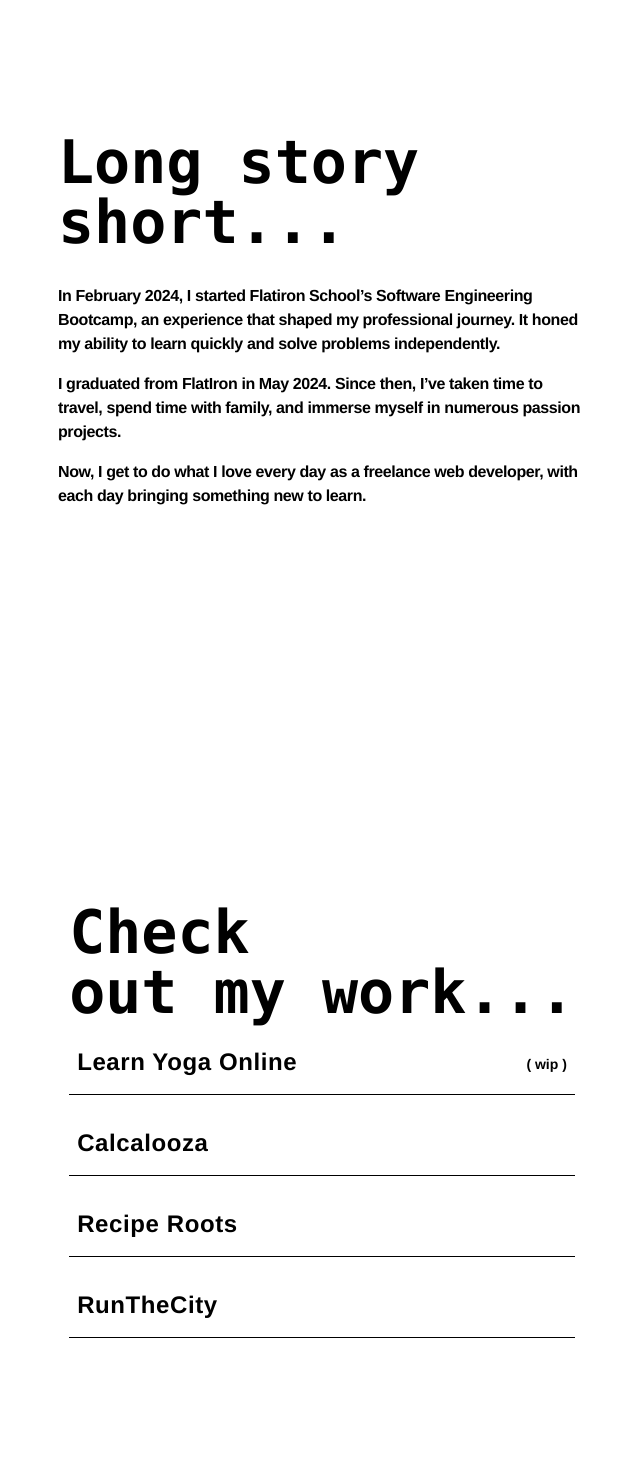
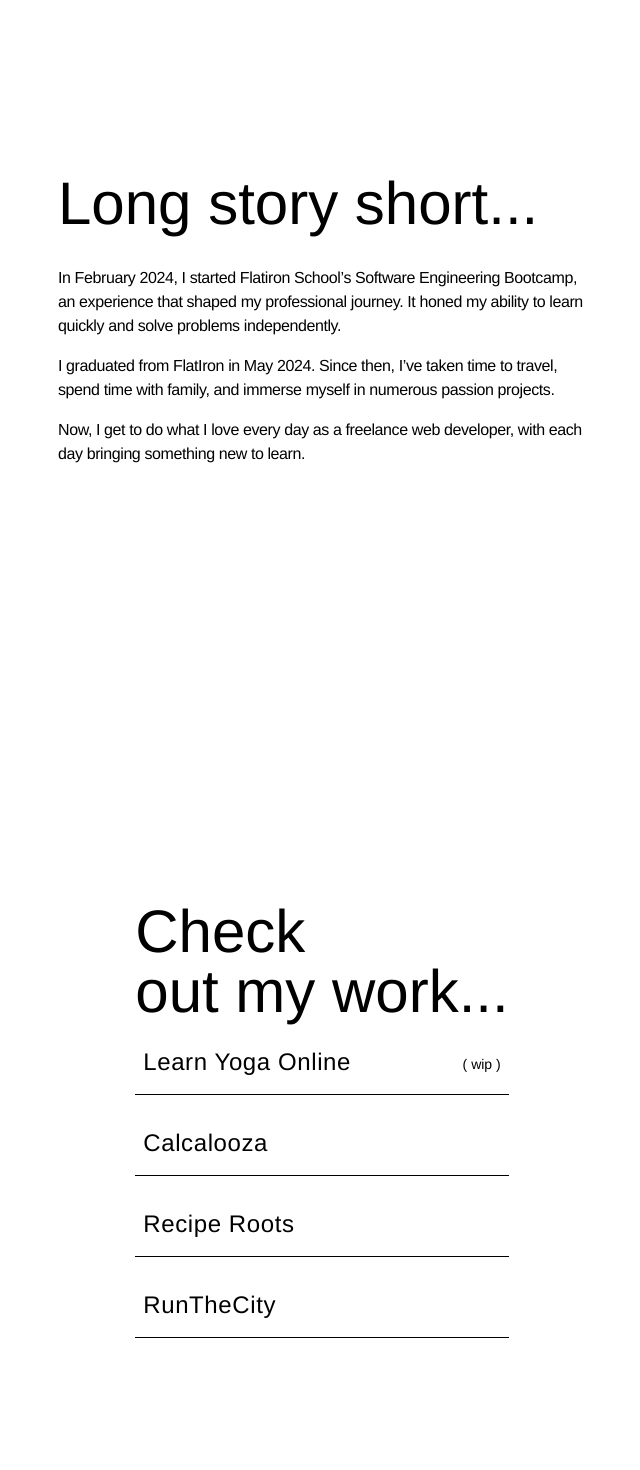
Before and after one commit to samanthacabrera/portfolio, a React (Vite) app: page / in a window 1280 px wide. Shown: the part 880-2350 px from the top of the page, without its empty margins (318-958 px from the left). Built offline with nearby package versions, Linux system fonts and the light colour scheme; no server answers.

Commit message:
update font-family weight

```diff
--- a/src/pages/homepage/Blog.jsx
+++ b/src/pages/homepage/Blog.jsx
@@ -50,7 +50,7 @@ function Blog() {
     return (
         <FadeInSection>
             <div className="min-h-screen flex flex-col justify-center space-y-4 text-left">
-                <h2 className="text-4xl lg:text-6xl font-mono pb-2">My two cents...</h2>
+                <h2 className="text-4xl lg:text-6xl pb-2">My two cents...</h2>
                 {displayBlogs()}
             </div>
         </FadeInSection>
--- a/src/pages/homepage/Intro.jsx
+++ b/src/pages/homepage/Intro.jsx
@@ -6,7 +6,7 @@ function Intro() {
     <FadeInSection>
         <div className="group flex flex-col justify-center text-left min-h-screen">
 
-          <h2 className="text-4xl lg:text-6xl font-mono">Long story short...</h2>
+          <h2 className="text-4xl lg:text-6xl">Long story short...</h2>
 
         <div className="pt-8 space-y-4 tracking-tight">
           <p>In February 2024, I started Flatiron School’s Software Engineering Bootcamp, an experience that shaped my professional journey. It honed my ability to learn <span className="group-hover:text-cyan-600 transition duration-500"> quickly</span> and solve problems <span className="group-hover:text-yellow-500 transition duration-500 delay-100">independently</span>.</p>
--- a/src/pages/homepage/ProjectsList.jsx
+++ b/src/pages/homepage/ProjectsList.jsx
@@ -8,7 +8,7 @@ const Projects = () => {
     return (
         <FadeInSection>
         <div className="min-h-screen flex flex-col justify-center space-y-4 text-left">
-            <h2 className="text-4xl lg:text-6xl font-mono">Check <br/> out my work...</h2>
+            <h2 className="text-4xl lg:text-6xl">Check <br/> out my work...</h2>
             <div className="grid grid-cols-1 gap-6">
                 {projects.map((project) => (
                     <Link key={project.id} to={`/projects/${project.id}`} >
--- a/src/pages/homepage/Services.jsx
+++ b/src/pages/homepage/Services.jsx
@@ -88,7 +88,7 @@ const Services = () => {
   return (
     <div className="min-h-screen flex flex-col justify-center py-24">
       <div className="space-y-2">
-        <h1 className="text-4xl lg:text-6xl font-mono pb-2">Let's work together...</h1>
+        <h1 className="text-4xl lg:text-6xl pb-2">Let's work together...</h1>
         <p className="text-xl pb-4 font-light">
           Click to learn more about the range of services I offer.
         </p>
--- a/src/styles/app.css
+++ b/src/styles/app.css
@@ -7,7 +7,7 @@ html {
   margin: 0;
   padding: 0;
   font-family: Helvetica, sans-serif;
-  font-weight: bold;
+  /* font-weight: bold; */
   scroll-behavior: smooth;
   -webkit-font-smoothing: antialiased;
   -moz-osx-font-smoothing: grayscale;
```
